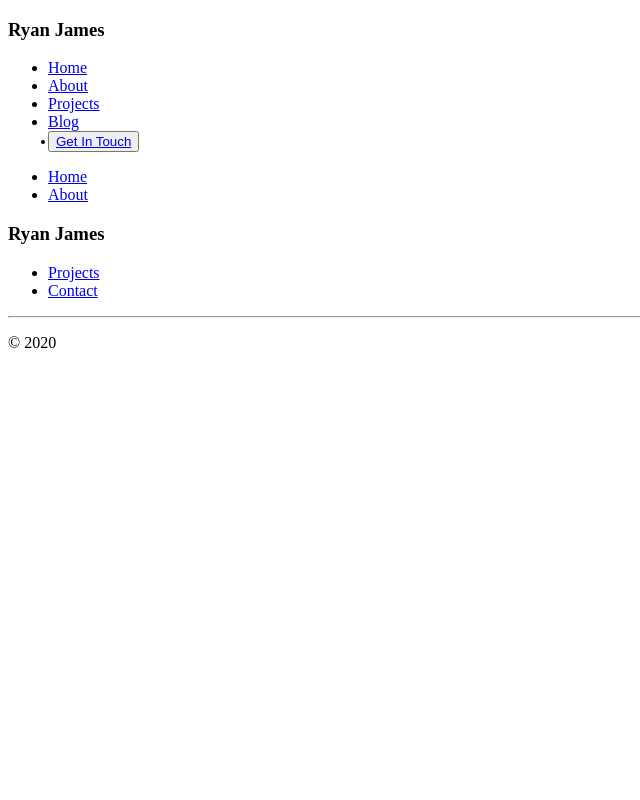
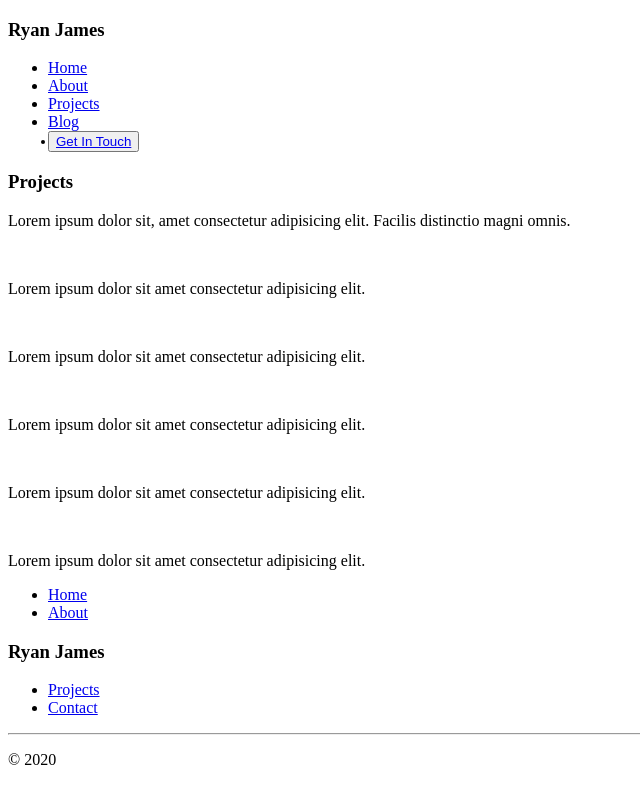
Before and after one commit to ryanTavcar/T1A2---Portfolio, a plain HTML site: page blog.html in a window 1280 px wide. Shown: the whole page, without its empty margins (0-640 px from the left). Drawn offline with Linux system fonts and the light colour scheme.

Commit message:
Added main content to blog.html and set up the blog cards.

```diff
--- a/blog.html
+++ b/blog.html
@@ -17,8 +17,47 @@
             <button><li><a href="contact.html">Get In Touch</a></li></button>
         </ul>
     </nav>
-    <main></main>
+
+    <main>
+        <div class="description-container">
+            <h3>Projects</h3>
+            <p>Lorem ipsum dolor sit, amet consectetur adipisicing elit. Facilis distinctio magni omnis.</p>
+        </div>
+
+        <div class="card-container">
+            <div class="project-card">
+                <img class="card-image">
+                <p>Lorem ipsum dolor sit amet consectetur adipisicing elit.</p>
+            </div>
+        </div>
+        <div class="card-container">
+            <div class="project-card">
+                <img class="card-image">
+                <p>Lorem ipsum dolor sit amet consectetur adipisicing elit.</p>
+            </div>
+        </div>
+        <div class="card-container">
+            <div class="project-card">
+                <img class="card-image">
+                <p>Lorem ipsum dolor sit amet consectetur adipisicing elit.</p>
+            </div>
+        </div>
+        <div class="card-container">
+            <div class="project-card">
+                <img class="card-image">
+                <p>Lorem ipsum dolor sit amet consectetur adipisicing elit.</p>
+            </div>
+        </div>
+        <div class="card-container">
+            <div class="project-card">
+                <img class="card-image">
+                <p>Lorem ipsum dolor sit amet consectetur adipisicing elit.</p>
+            </div>
+        </div>
+    </main>
+
 </body>
+
 <footer>
     <ul>
         <li><a href="index.html">Home</a></li>
```
